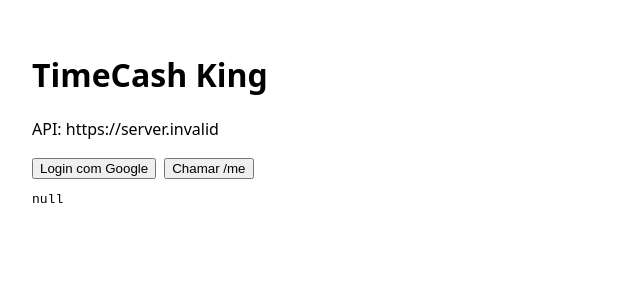
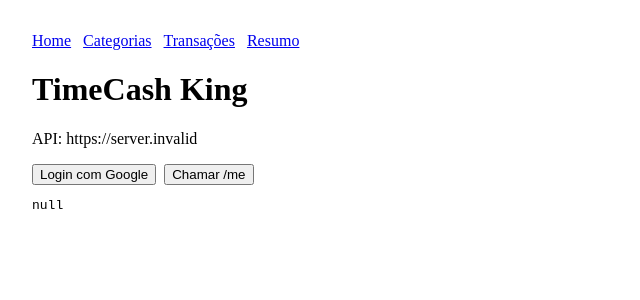
Before and after one commit to timecashking/timecashking, a React (Vite) app in the folder web/: page / in a window 1280 px wide. Shown: the top 300 px of the page, without its empty margins (0-640 px from the left). Built offline with nearby package versions, Linux system fonts and the light colour scheme; no server answers.

Commit message:
feat(web): router + auth callback; basic nav; API client helper

```diff
--- a/web/package.json
+++ b/web/package.json
@@ -10,7 +10,8 @@
 	},
 	"dependencies": {
 		"react": "^18.2.0",
-		"react-dom": "^18.2.0"
+		"react-dom": "^18.2.0",
+		"react-router-dom": "^6.26.2"
 	},
 	"devDependencies": {
 		"vite": "^5.4.0",
--- a/web/src/main.tsx
+++ b/web/src/main.tsx
@@ -1,30 +1,61 @@
 import React from 'react'
 import { createRoot } from 'react-dom/client'
+import { BrowserRouter, Routes, Route, Link, useNavigate, useSearchParams } from 'react-router-dom'
 
-const API = (import.meta.env.VITE_API_URL as string) || 'https://timecashking-api.onrender.com'
+export const API = (import.meta.env.VITE_API_URL as string) || 'https://timecashking-api.onrender.com'
 
-function App() {
-  const login = () => {
-    location.href = API.replace(/\/$/, '') + '/integrations/google/auth'
-  }
+async function apiGet(path: string) {
+  const token = localStorage.getItem('tck_jwt') || ''
+  const res = await fetch(API.replace(/\/$/, '') + path, {
+    credentials: 'include',
+    headers: token ? { Authorization: 'Bearer ' + token } : undefined,
+  })
+  return res.json()
+}
+
+function Home() {
+  const login = () => (location.href = API.replace(/\/$/, '') + '/integrations/google/auth')
   const [me, setMe] = React.useState<any>(null)
-  const fetchMe = async () => {
-    const token = localStorage.getItem('tck_jwt') || ''
-    const res = await fetch(API.replace(/\/$/, '') + '/me', {
-      credentials: 'include',
-      headers: token ? { Authorization: 'Bearer ' + token } : undefined,
-    })
-    setMe(await res.json())
-  }
   return (
-    <div style={{ padding: 24, fontFamily: 'system-ui, sans-serif' }}>
+    <div style={{ padding: 24 }}>
+      <nav style={{ display: 'flex', gap: 12, marginBottom: 12 }}>
+        <Link to="/">Home</Link>
+        <Link to="/categories">Categorias</Link>
+        <Link to="/transactions">Transações</Link>
+        <Link to="/summary">Resumo</Link>
+      </nav>
       <h1>TimeCash King</h1>
       <p>API: {API}</p>
       <button onClick={login}>Login com Google</button>
-      <button onClick={fetchMe} style={{ marginLeft: 8 }}>Chamar /me</button>
+      <button onClick={async () => setMe(await apiGet('/me'))} style={{ marginLeft: 8 }}>Chamar /me</button>
       <pre>{JSON.stringify(me, null, 2)}</pre>
     </div>
   )
 }
 
+function AuthCallback() {
+  const [sp] = useSearchParams()
+  const nav = useNavigate()
+  React.useEffect(() => {
+    const t = sp.get('token')
+    if (t) localStorage.setItem('tck_jwt', t)
+    nav('/')
+  }, [])
+  return <div style={{ padding: 24 }}>Autenticando...</div>
+}
+
+function App() {
+  return (
+    <BrowserRouter>
+      <Routes>
+        <Route path="/" element={<Home />} />
+        <Route path="/auth/callback" element={<AuthCallback />} />
+        <Route path="/categories" element={<Home />} />
+        <Route path="/transactions" element={<Home />} />
+        <Route path="/summary" element={<Home />} />
+      </Routes>
+    </BrowserRouter>
+  )
+}
+
 createRoot(document.getElementById('root')!).render(<App />)
```
